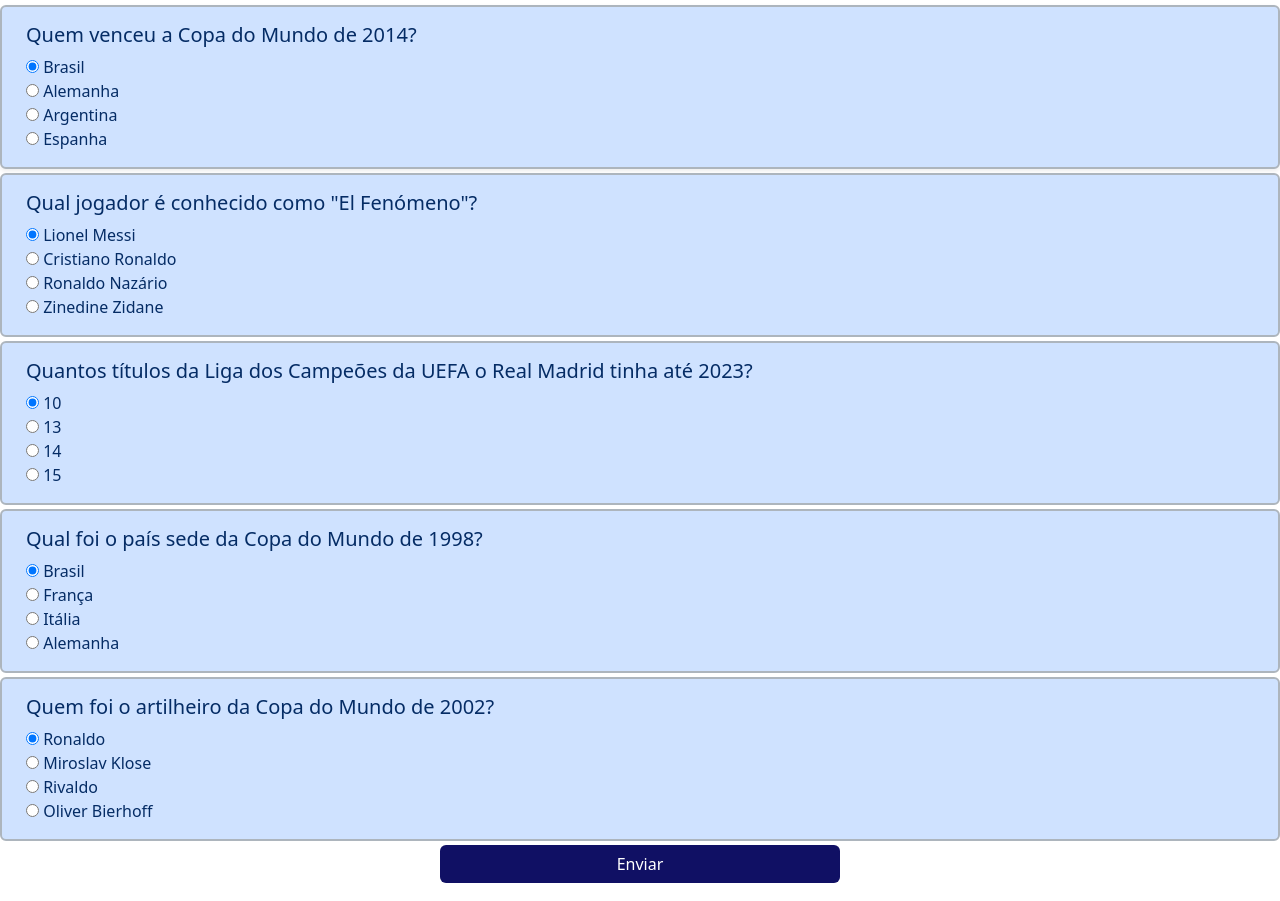
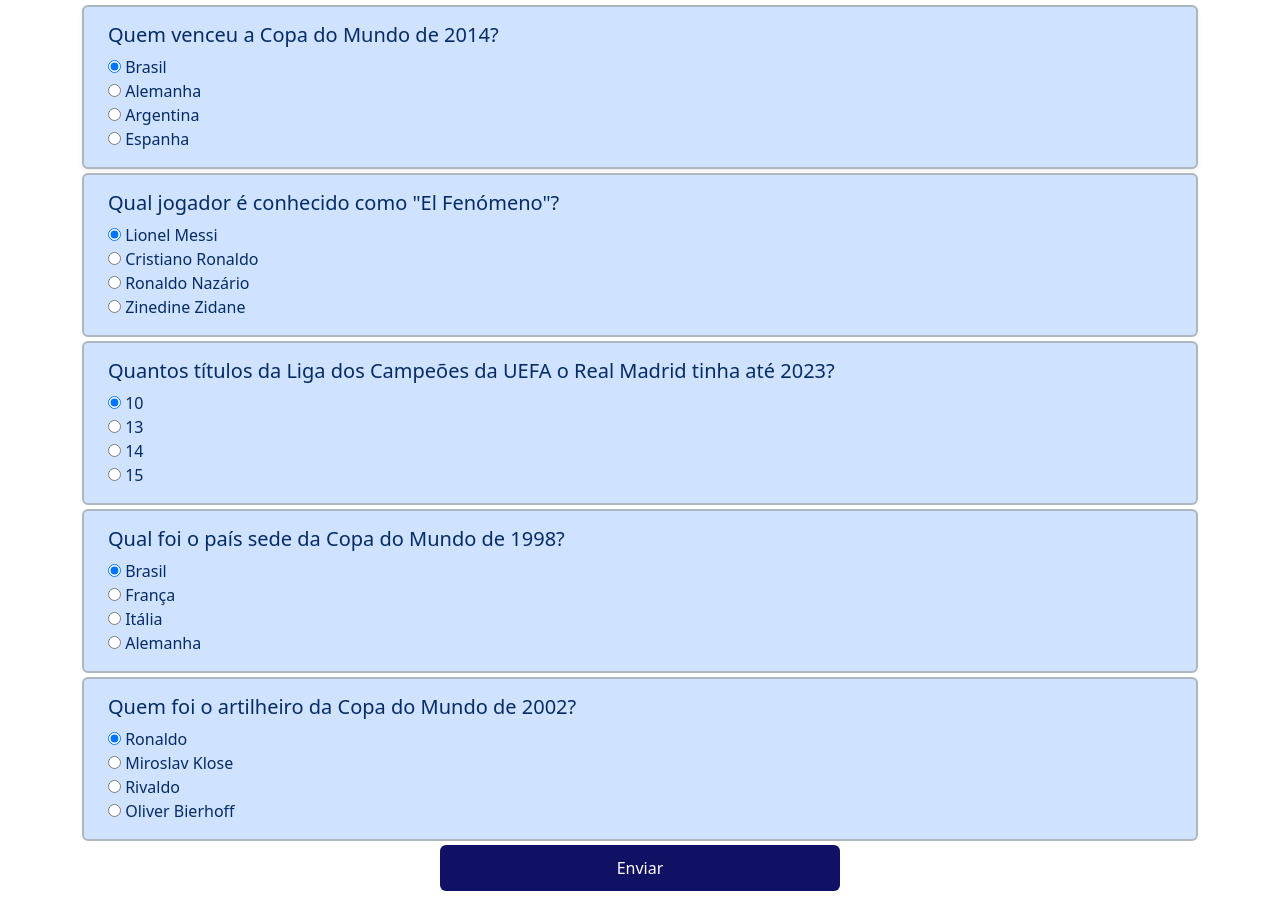
Before and after one commit to orlandopdj/QUIZ-Futebol, a plain HTML site: page index.html in a window 1280 px wide. Shown: the part 67-968 px from the top of the page. Drawn offline with nearby package versions, Linux system fonts and the light colour scheme.

Commit message:
ajustes melhoria telas maiores

```diff
--- a/index.html
+++ b/index.html
@@ -20,7 +20,7 @@
                 <button class="reiniciar">Reiniciar</button>
             </div>
         </div>
-
+        <div class="container-md">
             <form>
                 <div
                     class="p-3 bg-primary-subtle text-primary-emphasis d-flex flex-column mb-1 px-4 rounded-2 border border-dark-subtle border-2 shadow-sm">
@@ -170,6 +170,7 @@
                     <input class="btn" type="submit" value="Enviar">
                 </div>
             </form>
+        </div>
     </main>
     <script src="app.js"></script>
 </body>
--- a/style.css
+++ b/style.css
@@ -5,12 +5,17 @@
 }
 
 .btn-container {
+    display: flex;
+    justify-content: center;
+    align-items: center;
     text-align: center;
+    margin-bottom: 10px;
 }
 
 .btn {
     width: 400px;
     background-color: #101064;
+    padding: 10px;
     color: white;
 }
 
```
Lines whose indentation alone changed are shown as unchanged.
